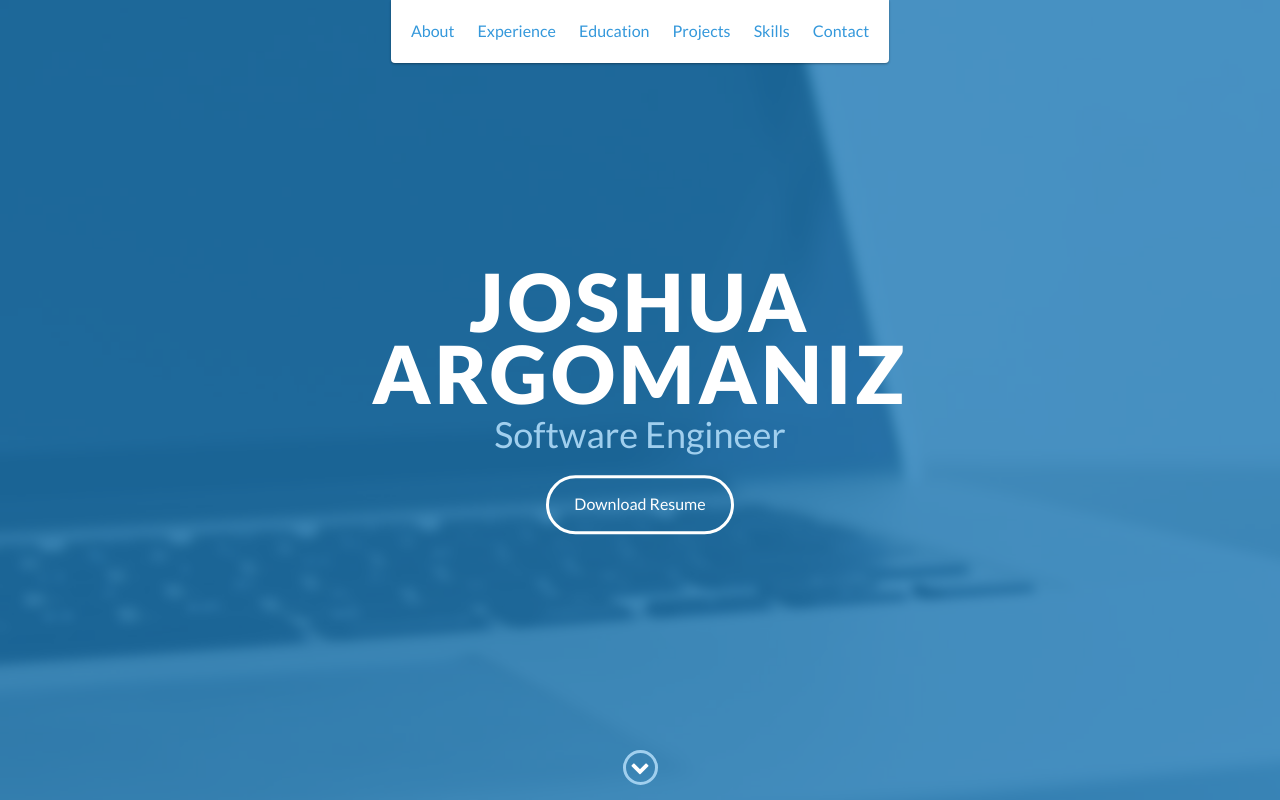
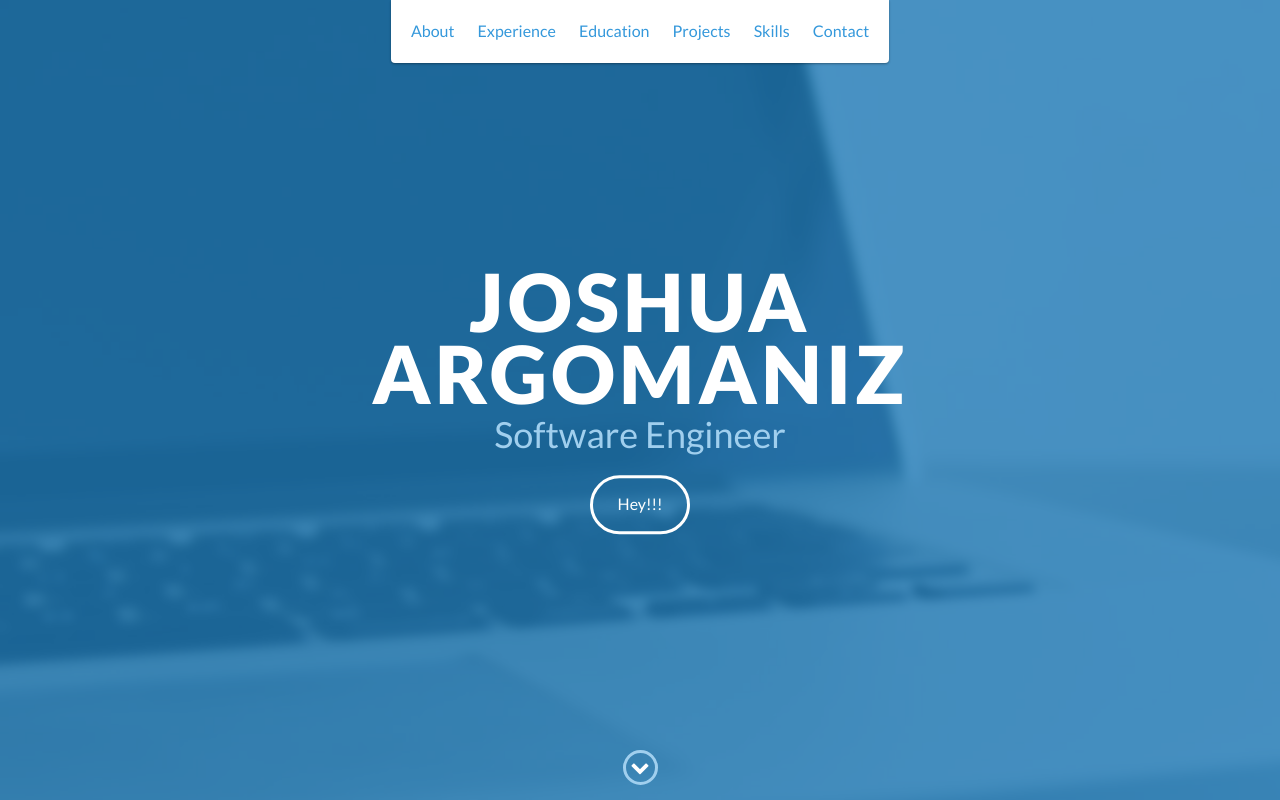
Before and after one commit to joshuaar0/joshuaar0.github.io, a website: page index.html in a window 1280 px wide. Shown: the top 800 px of the page. Drawn offline with nearby package versions, Linux system fonts and the light colour scheme.

Commit message:
Update index.html

```diff
--- a/index.html
+++ b/index.html
@@ -50,7 +50,7 @@
         <div id="lead-content">
             <h1>Joshua Argomaniz</h1>
             <h2>Software Engineer</h2>
-            <a href="#" class="btn-rounded-white">Download Resume</a>
+            <a href="#" class="btn-rounded-white">Hey!!!</a>
         </div>
         <!-- End #lead-content -->
 
```
